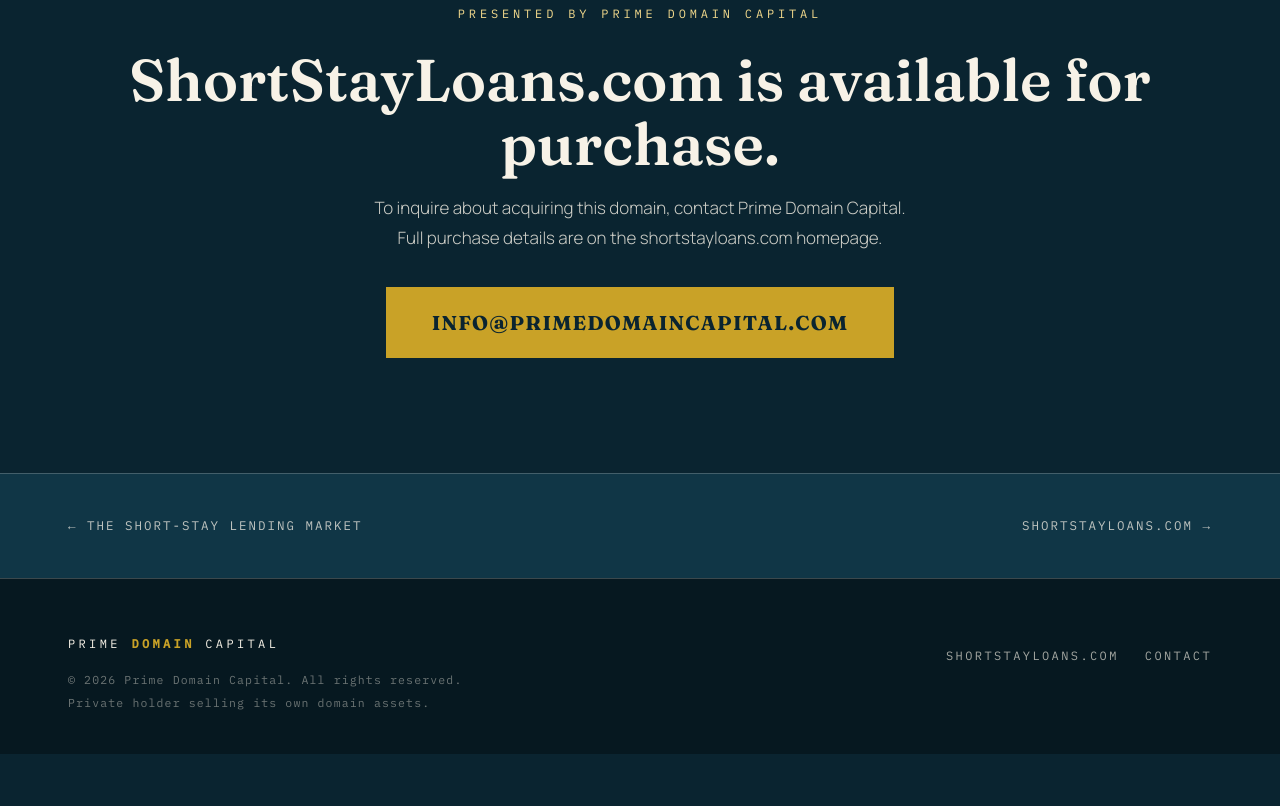
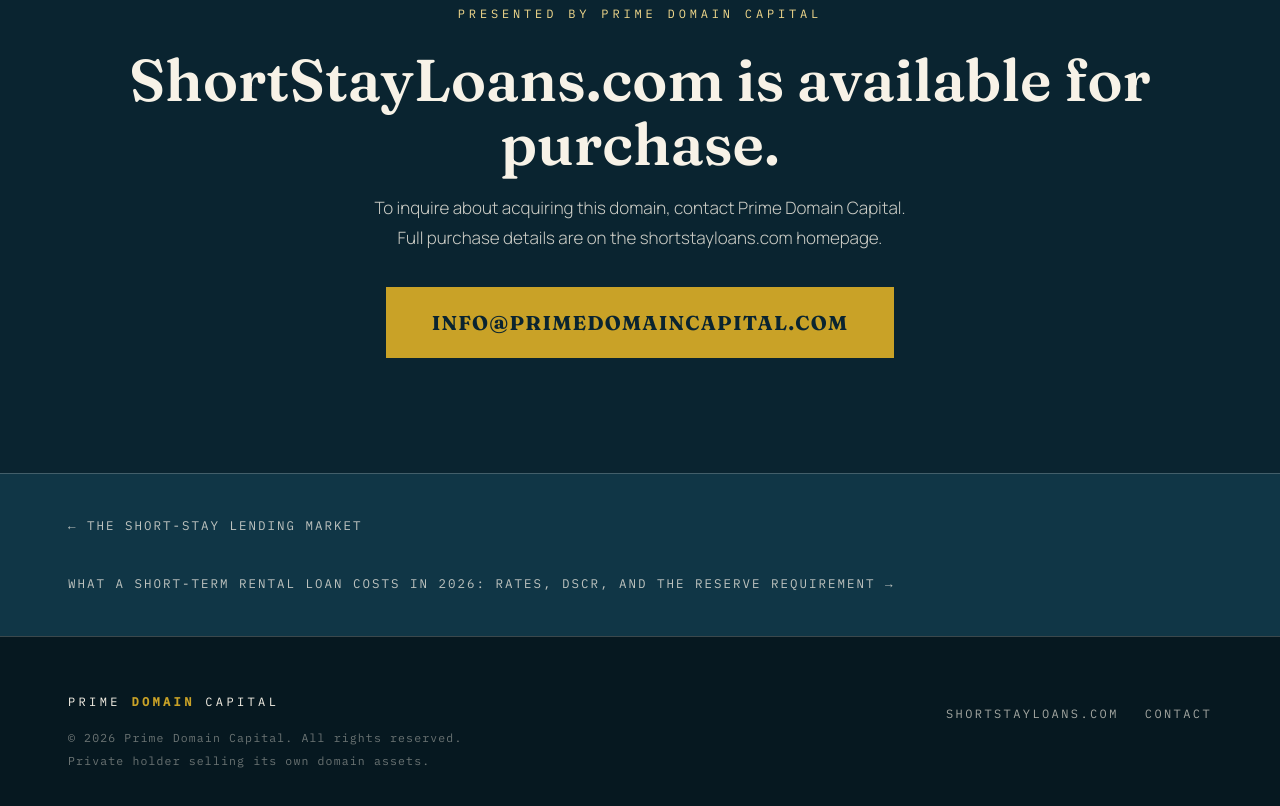
Before and after one commit to primedomaincapital/shortstayloans, a plain HTML site: page insights/article4.html in a window 1280 px wide. Shown: the part 3727-4533 px from the top of the page. Before the commit the page ends 4481 px from the top, so only its background shows below. Drawn offline with Linux system fonts and the light colour scheme.

Commit message:
Update article4 nav to link article5 (Batch 3G, 2026-11-19)

```diff
--- a/insights/article4.html
+++ b/insights/article4.html
@@ -153,7 +153,7 @@
 <div class="wrap">
 <div class="article-nav-inner">
 <span><a href="article3.html">&larr; The Short-Stay Lending Market</a></span>
-<span><a href="../index.html">Shortstayloans<wbr>.com &rarr;</a></span>
+<span><a href="article5.html">What a Short-Term Rental Loan Costs in 2026: Rates, DSCR, and the Reserve Requirement &rarr;</a></span>
 </div>
 </div>
 </nav>
```
